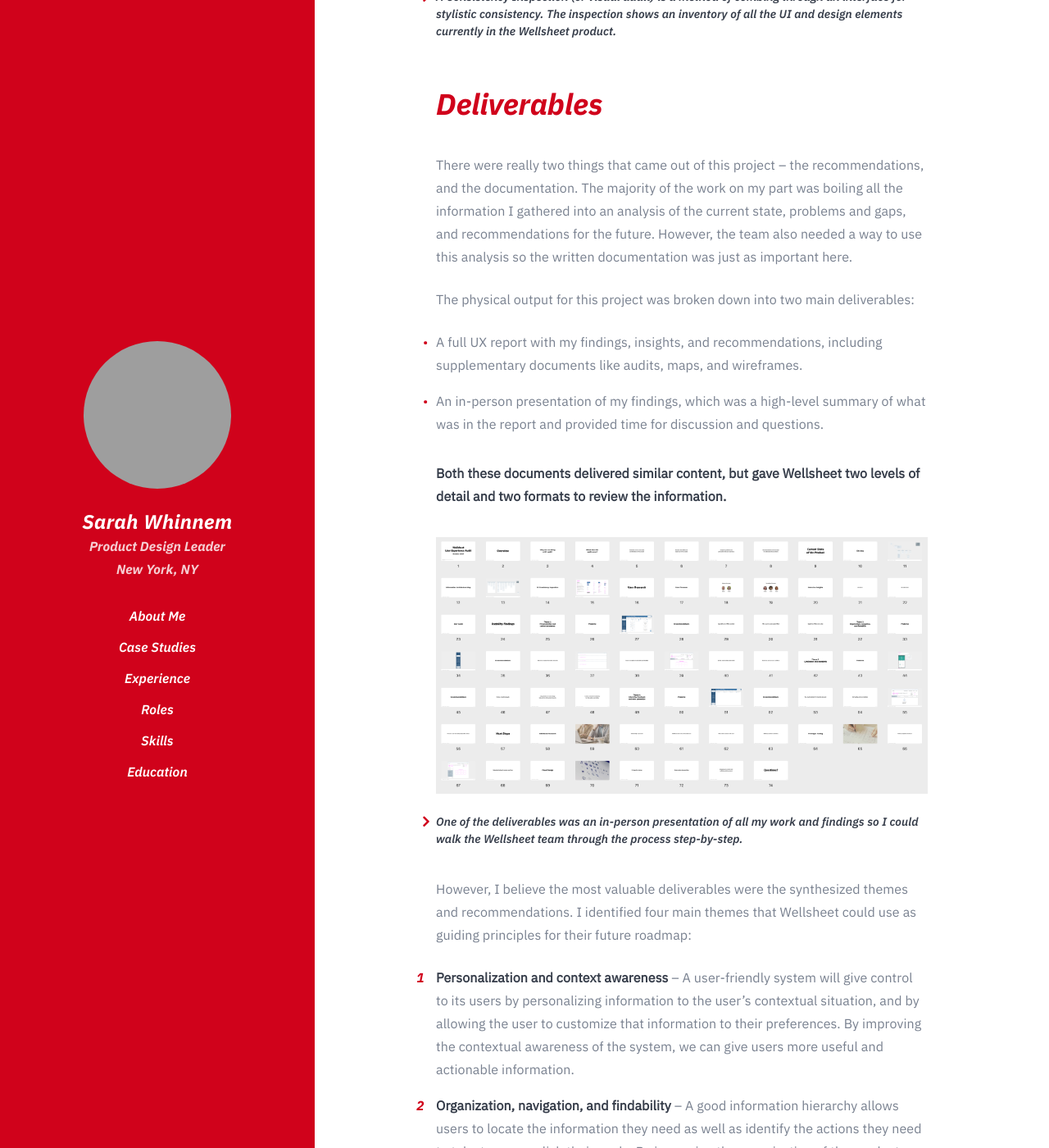
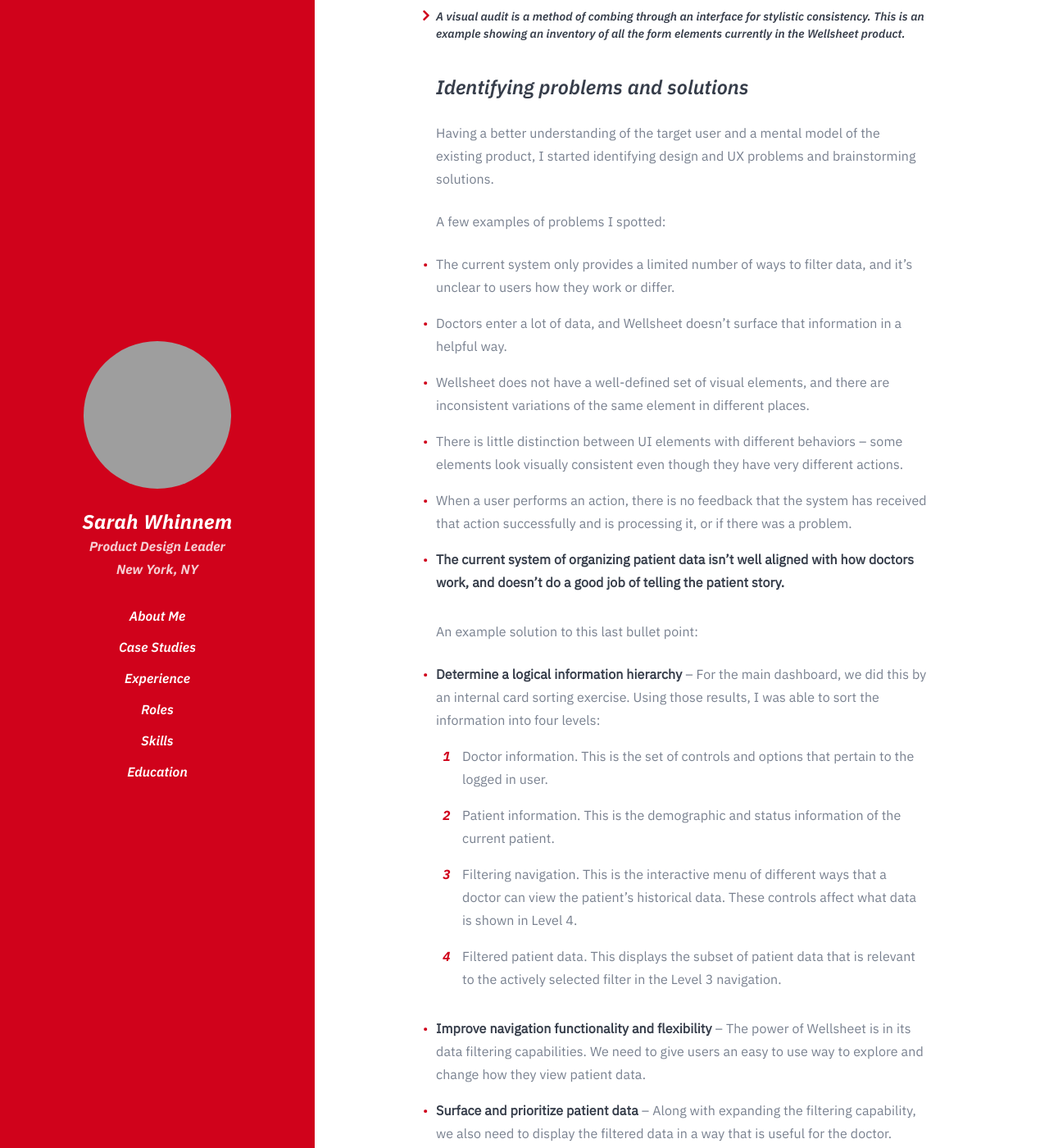
Before and after one commit to madysondesigns/madysondesigns.github.io, a Jekyll site: the page built from _case-studies/health-dashboard-ux-audit.md, in a window 1280 px wide and 1400 px high, scrolled down 5168 px. Shown: the whole window at 82% size. Built offline with Jekyll 4.4.1, drawn with Linux system fonts in a browser that asks for light colours; some of the changed text lies outside the part shown; grey boxes are pictures that could not be loaded.

Commit message:
tweak wellsheet case study

```diff
--- a/_case-studies/health-dashboard-ux-audit.md
+++ b/_case-studies/health-dashboard-ux-audit.md
@@ -14,7 +14,7 @@ tags: ["Research", "Product Strategy", "Design Systems", "Consulting"]
 Wellsheet is a workflow plugin that integrates into some of the largest Electronic Health Record platforms (such as Athena or Epic). It extends the EHR's feature set to optimize a care team's productivity with better data, more efficient UX, and more actionable insights. A former colleague is one of the founding team members and asked if I would consult with them until they had dedicated design resources.
 
 {% include figure.html src="wellsheet-hero.png"
-    caption="Wellsheet takes EHR data and organizes it into a more efficient dashboard so users can better understand the full picture of their patients' health."
+    caption="Wellsheet's current MVP that takes EHR data and organizes it into a more efficient dashboard so users can better understand the full picture of their patients' health."
     alt="Screenshots of the Wellsheet dashboard on desktop and mobile" %}
 
 Wellsheet has an MVP set of features that are being tested with selected physicians. My job was to validate that by improving the usability and design of the product, the next version will improve the satisfaction of current users of the product and will be more compelling to prospective clients. Over a week or so, I absorbed as much information as I could and synthesized it into an actionable design roadmap.
@@ -26,13 +26,13 @@ Wellsheet has an MVP set of features that are being tested with selected physici
 3. Analysis of problems and pain points that users experience
 4. Recommendations and next steps for addressing those problems
 
-They needed an overall understanding of their they were, design-wise, and recommendations for the future. This included an audit of current product systems, analysis of users and their behavior, brand and visual impressions, competitive review, and a recommended roadmap for design. This all culminated in an in-depth UX report, including both documentation and presentation content, that they could use to plan their UX strategy going forward.
+They needed an overall understanding of their they were, design-wise, and recommendations for the future. This included an audit of current product systems, analysis of users and their behavior, brand and visual impressions, competitive review, and a recommended roadmap for design. This all culminated in an in-depth UX report, in both documentation and presentation format, that they could use to plan their design strategy going forward.
 
 ## The User
 
 In any healthcare practice, there are many types of users that interact with the EHR constantly throughout the day. For Wellsheet, it was important to segment them into two categories:
 
-* Primary personas: These personas reflect the current Wellsheet user base. They are the users that we are currently targeting research and product development towards. These are mainly doctors, as they have the most ownership over a patient's journey and are likely the decision maker at a practice.
+* Primary personas: These personas reflect the current Wellsheet user base. They are the users that we are currently targeting research and product development towards. These are mainly doctors, as they have the most ownership over a patient's care and are likely the decision maker at a practice.
 * Secondary personas: These personas reflect additional personnel that our primary personas may interact with. These users are not currently a focus for product development, but may be considered as users for future Wellsheet improvements. These are other folks on a patient's care team such as specialists, medical assistants and nurses, or administrative staff.
 
 ## Research
@@ -43,7 +43,9 @@ Wellsheet had previously done some basic user research, but I supplemented their
 2. existing and new research synthesized into user personas and actionable insights
 3. research into the product itself by auditing and mapping the current state
 
-With this information, I defined a set of high-level user goals to reflect on as part of building new product features. Some example goals for our primary personas based upon the research thus far:
+With this information, I defined a set of high-level user goals to reflect on as part of building new product features.
+
+**Some example goals for our primary personas based upon the research thus far:**
 
 * As a doctor, I need to be able to review and act on patient data in order to provide them with the appropriate care.
 * As a doctor at the beginning of an appointment, I need to bring myself up to date with the patient’s care plan – both recently and specific to the condition they are visiting for.
@@ -79,12 +81,58 @@ From this audit, I built maps showing how that data is organized and how the use
 Next, I went through the product again with an eye to visual design, UI interactions, and consistency. Wellsheet's initial version was built without any thought towards consistency in typography, color, or interactive components. I put together a document showing the wide variations in these elements so the team could see them all together and understand how these inconsistencies were compromising the UX. I included UI and style guide recommendations in my report.
 
 {% include figure.html src="wellsheet-visual-audit.png"
-    caption="A Consistency Inspection (or visual audit) is a method of combing through an interface for stylistic consistency. The inspection shows an inventory of all the UI and design elements currently in the Wellsheet product."
-    alt="An inventory of all the UI and design elements currently in the Wellsheet product" %}
+    caption="A visual audit is a method of combing through an interface for stylistic consistency. This is an example showing an inventory of all the form elements currently in the Wellsheet product."
+    alt="An example inventory showing all the form elements currently in the Wellsheet product" %}
+
+### Identifying problems and solutions
+
+Having a better understanding of the target user and a mental model of the existing product, I started identifying design and UX problems and brainstorming solutions.
+
+A few examples of problems I spotted:
+
+* The current system only provides a limited number of ways to filter data, and it’s unclear to users how they work or differ.
+* Doctors enter a lot of data, and Wellsheet doesn’t surface that information in a helpful way.
+* Wellsheet does not have a well-defined set of visual elements, and there are inconsistent variations of the same element in different places.
+* There is little distinction between UI elements with different behaviors – some elements look visually consistent even though they have very different actions.
+* When a user performs an action, there is no feedback that the system has received that action successfully and is processing it, or if there was a problem.
+* **The current system of organizing patient data isn’t well aligned with how doctors work, and doesn’t do a good job of telling the patient story.**
+
+An example solution to this last bullet point:
+
+* **Determine a logical information hierarchy** – For the main dashboard, we did this by an internal card sorting exercise. Using those results, I was able to sort the information into four levels:
+  1. Doctor information. This is the set of controls and options that pertain to the logged in user.
+  2. Patient information. This is the demographic and status information of the current patient.
+  3. Filtering navigation. This is the interactive menu of different ways that a doctor can view the patient’s historical data. These controls affect what data is shown in Level 4.
+  4. Filtered patient data. This displays the subset of patient data that is relevant to the actively selected filter in the Level 3 navigation.
+* **Improve navigation functionality and flexibility** – The power of Wellsheet is in its data filtering capabilities. We need to give users an easy to use way to explore and change how they view patient data.
+* **Surface and prioritize patient data** – Along with expanding the filtering capability, we also need to display the filtered data in a way that is useful for the doctor.
+
+{% include figure.html src="wellsheet-wireframes.png"
+    caption="These wireframes show my thoughts on reorganizing the IA and navigation to help users get a better picture of the patient's story."
+    alt="A series of wireframes showing ways to improve navigation" %}
+
+I identified a lot of low-hanging fruit like this that would require very little investment but would have a huge payoff in the user's experience. These are all very simple UX best practices, but the Wellsheet team didn't have anyone responsible for taking these kinds of things into consideration.
 
 ## Deliverables
 
 There were really two things that came out of this project – the recommendations, and the documentation. The majority of the work on my part was boiling all the information I gathered into an analysis of the current state, problems and gaps, and recommendations for the future. However, the team also needed a way to use this analysis so the written documentation was just as important here.
+
+### Analysis
+
+I believe the most valuable outcome of this work were the synthesized themes and recommendations. I identified four main themes that Wellsheet could use as guiding principles for their future roadmap:
+
+1. **Personalization and context awareness** – A user-friendly system will give control to its users by personalizing information to the user’s contextual situation, and by allowing the user to customize that information to their preferences. By improving the contextual awareness of the system, we can give users more useful and actionable information.
+2. **Organization, navigation, and findability** – A good information hierarchy allows users to locate the information they need as well as identify the actions they need to take to accomplish their goals. By improving the organization of the product, we can provide users with the right information at the right time.
+3. **Consistency and standards** – Visual consistency can increase a user’s understanding of how to use the product. By creating a well-defined system of UI elements, we can give users cues of what actions they can take and what the results will be.
+4. **Interaction feedback and error prevention** – When a system doesn’t react to user actions in a timely or familiar way, the user can’t tell what is going on behind the scenes. By creating good interaction patterns, we can enable the UI to show the user what actions they can take and when to prevent uncertainty.
+
+Within each of these themes, I provided a summary of the problems and solutions I found and several recommendations for how to improve the product and projects that could be added to the future roadmap.
+
+{% include figure.html src="wellsheet-roadmap.png"
+    caption="I even organized all this into a sample roadmap that gave examples of how these improvements could be broken down and prioritized to tackle the problems iteratively over time."
+    alt="A prioritized roadmap of design and UX improvements" %}
+
+### Documentation
 
 The physical output for this project was broken down into two main deliverables:
 
@@ -97,17 +145,10 @@ The physical output for this project was broken down into two main deliverables:
     caption="One of the deliverables was an in-person presentation of all my work and findings so I could walk the Wellsheet team through the process step-by-step."
     alt="An overview of the final presentation showing the project process and my findings" %}
 
-However, I believe the most valuable deliverables were the synthesized themes and recommendations. I identified four main themes that Wellsheet could use as guiding principles for their future roadmap:
-
-1. **Personalization and context awareness** – A user-friendly system will give control to its users by personalizing information to the user’s contextual situation, and by allowing the user to customize that information to their preferences. By improving the contextual awareness of the system, we can give users more useful and actionable information.
-2. **Organization, navigation, and findability** – A good information hierarchy allows users to locate the information they need as well as identify the actions they need to take to accomplish their goals. By improving the organization of the product, we can provide users with the right information at the right time.
-3. **Consistency and standards** – Visual consistency can increase a user’s understanding of how to use the product. By creating a well-defined system of UI elements, we can give users cues of what actions they can take and what the results will be.
-4. **Interaction feedback and error prevention** – When a system doesn’t react to user actions in a timely or familiar way, the user can’t tell what is going on behind the scenes. By creating good interaction patterns, we can enable the UI to show the user what actions they can take and when to prevent uncertainty.
-
-Within each of these themes, I provided a summary of the problems I found and several recommendations for how to improve the product and projects that could be added to the future roadmap. I even organized all this into a sample roadmap that gave examples of how these improvements could be broken down and prioritized to tackle the problems iteratively over time.
-
 ## Takeaways
 
 I don't take on many freelance projects, but this was a great opportunity to help an early-stage product evolve into a better experience for its users. I generally prefer to go deep into a product and spend more time iterating on design improvements, but I was pleased with the impact I was able to make by applying some simple auditing and synthesizing exercises and turning those into actionable recommendations the team could steer towards in their future roadmap.
 
-It was also a good example of how much impact design can have into a great user experience – a short sprint of research and strategy can provide a north star to guide product development and iteration far into the future.
+I was also able to strengthen my documentation skills – this project reinforced for me that no matter how well I can solve a problem, there's always a need to communicate or document it so others can follow along or take things further. I won't always be available to brain dump all of the ideas in my head.
+
+**This project was a good example of how much impact design can have into a great user experience – a short sprint of research and strategy can provide a north star to guide product development and iteration far into the future.**
--- a/assets/css/styles.css
+++ b/assets/css/styles.css
@@ -478,6 +478,10 @@ section.resume-section {
     color: var(--color-accent);
 }
 
+.content li ul, .content li ol {
+  margin-left: 2em;
+}
+
 .content ul p, .content ol p {
     display: inline;
     margin: 0;
@@ -519,6 +523,14 @@ section.resume-section {
     font-style: normal;
     font-size: 1.5em;
     color: var(--color-accent);
+}
+
+#lightbox .lb-data .lb-caption {
+  font-style: italic;
+  font-weight: var(--font-semi-bold);
+  font-size: 1em;
+  letter-spacing: 0.1px;
+  line-height: 1.5;
 }
 
 .tags {
```
Also changed, not shown: other parts of _case-studies/health-dashboard-ux-audit.md (+1 -1 lines), README.md, assets/images/wellsheet-roadmap.png (added), assets/images/wellsheet-visual-audit.png, assets/images/wellsheet-wireframes.png (added).
